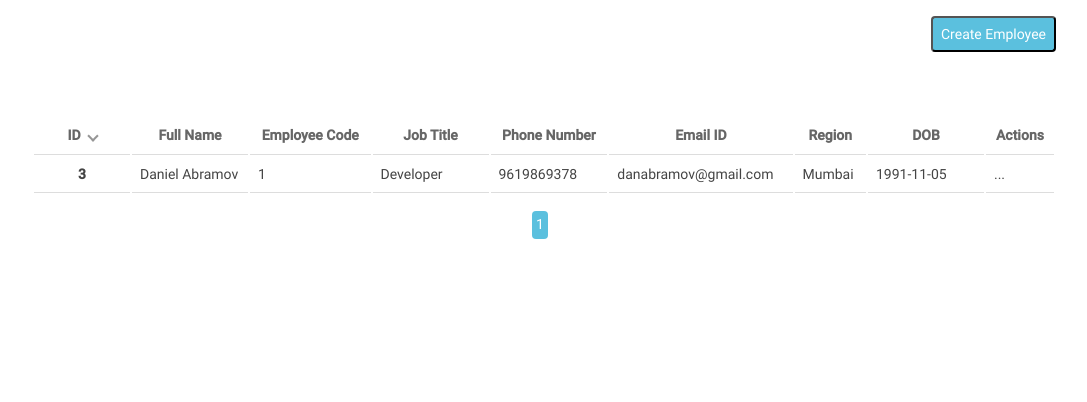
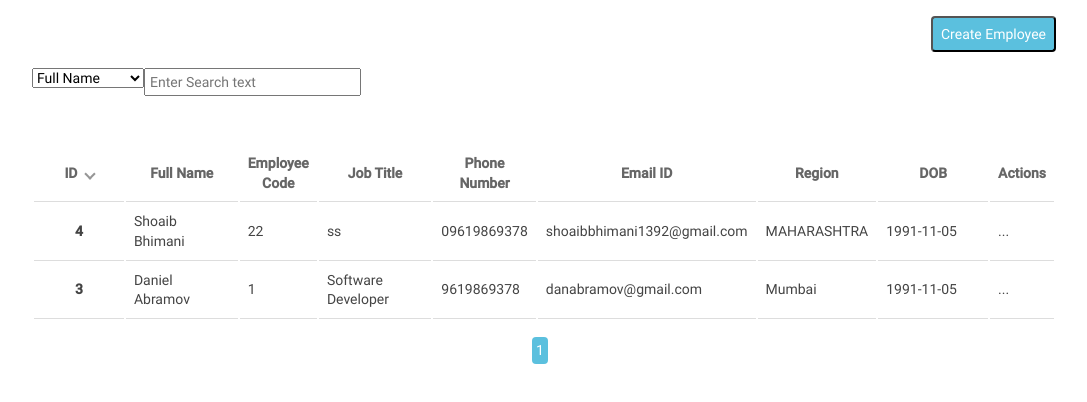
Before and after one commit to shoaibcode/zeta-employee-app, a React (Create React App) app: page / in a window 1280 px wide. Shown: the top 402 px of the page, without its empty margins (96-1183 px from the left). Built offline with nearby package versions, Linux system fonts and the light colour scheme; data requests are answered from the project's data file.

Commit message:
Stylig css

```diff
--- a/src/App.js
+++ b/src/App.js
@@ -11,6 +11,7 @@ import PaginationFooter from "./components/PaginationFooter";
 import EmployeeManage from "./components/EmployeeManage";
 import EmployeeList from "./components/EmployeeList";
 import EmployeeView from "./components/EmployeeView";
+import Input from "./components/Input";
 
 const perCount = 5;
 
@@ -23,6 +24,10 @@ function Employees() {
   const [activeEmployee, changeActiveEmployee] = useState(undefined);
   const [sortBy, toggleSort] = useState({ key: "id", ASC: true });
   const [viewModal, toggleViewModal] = useState(false);
+  const [filterOptionSelected, changeFilterOptionSelected] = useState(
+    "preferredFullName"
+  );
+  const [filterText, changeFilterText] = useState("");
 
   const start = perCount * currentPage - perCount;
   const last = currentPage * perCount;
@@ -71,7 +76,22 @@ function Employees() {
   };
 
   const derieveEmployeesFromState = () => {
-    let newEmployee = employees.sort((a, b) => {
+    let filteredEmployees = [];
+    if (filterText) {
+      employees.forEach(employee => {
+        if (
+          employee[filterOptionSelected]
+            .toLowerCase()
+            .includes(filterText.trim().toLowerCase())
+        ) {
+          filteredEmployees.push(employee);
+        }
+      });
+    } else {
+      filteredEmployees = employees;
+    }
+
+    let sortedEmployee = filteredEmployees.sort((a, b) => {
       if (sortBy.ASC) {
         return parseInt(b[sortBy.key], 10) - parseInt(a[sortBy.key], 10);
       } else {
@@ -79,8 +99,7 @@ function Employees() {
       }
     });
 
-    console.log({ start, last });
-    return newEmployee.slice(start, last);
+    return sortedEmployee.slice(start, last);
   };
 
   const onActionHandler = ({ key, employee, index }) => {
@@ -106,6 +125,31 @@ function Employees() {
             Create Employee
           </button>
         </div>
+
+        <div className="flex-hbox">
+          <div>
+            <select
+              value={filterOptionSelected}
+              onChange={event => {
+                changeFilterOptionSelected(event.target.value);
+              }}
+            >
+              <option value="preferredFullName">Full Name</option>
+              <option value="jobTitleName">Title</option>
+              <option value="emailAddress">Email Address</option>
+              <option value="region">Region</option>
+            </select>
+          </div>
+          <div>
+            <Input
+              type="text"
+              value={filterText}
+              onChange={changeFilterText}
+              placeholder="Enter Search text"
+            />
+          </div>
+        </div>
+
         <table className="mr-t-xxl w-percent-100">
           <thead>
             <tr className="br-sm pb-b-sm">
--- a/src/components/Input.js
+++ b/src/components/Input.js
@@ -1,7 +1,7 @@
 import React from "react";
 import PropTypes from "prop-types";
 
-const Input = ({ type = "text", value, onChange, required }) => {
+const Input = ({ type = "text", value, onChange, required, placeholder }) => {
   return (
     <input
       type={type}
@@ -9,17 +9,22 @@ const Input = ({ type = "text", value, onChange, required }) => {
       value={value}
       onChange={event => onChange(event.target.value)}
       required={required}
+      placeholder={placeholder}
     />
   );
 };
 
 Input.propTypes = {
   type: PropTypes.string.isRequired,
-  required: PropTypes.bool
+  value: PropTypes.string.isRequired,
+  onChange: PropTypes.func.isRequired,
+  required: PropTypes.bool,
+  placeholder: PropTypes.string
 };
 
 Input.defaultProps = {
-  required: true
+  required: true,
+  placeholder: ""
 };
 
 export default Input;
--- a/src/db.json
+++ b/src/db.json
@@ -3,7 +3,7 @@
     {
       "id": 3,
       "employeeCode": "1",
-      "jobTitleName": "Developer",
+      "jobTitleName": "Software Developer",
       "firstName": "Daniel",
       "lastName": "Abramov",
       "preferredFullName": "Daniel Abramov",
@@ -11,6 +11,18 @@
       "phoneNumber": "9619869378",
       "region": "Mumbai",
       "dob": "1991-11-05"
+    },
+    {
+      "employeeCode": "22",
+      "jobTitleName": "ss",
+      "firstName": "Shoaib",
+      "lastName": "Bhimani",
+      "preferredFullName": "Shoaib Bhimani",
+      "emailAddress": "shoaibbhimani1392@gmail.com",
+      "phoneNumber": "09619869378",
+      "region": "MAHARASHTRA",
+      "dob": "1991-11-05",
+      "id": 4
     }
   ]
 }
```
